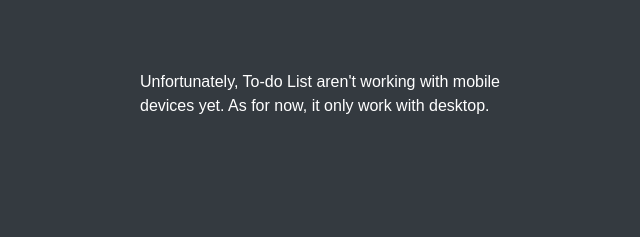
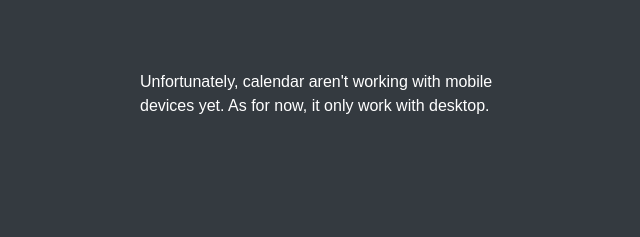
Before and after one commit to alepmustaqim03/FHTalif, a plain HTML site: page calendar.html in a window 1280 px wide. Shown: the part 976-1213 px from the top of the page, 320-960 px from the left. Drawn offline with nearby package versions, Linux system fonts and the light colour scheme; files that its build step writes are made by us from their sources; a script that the page names is missing; files whose address does not match are found by name.

Commit message:
Update calendar.html

```diff
--- a/calendar.html
+++ b/calendar.html
@@ -73,7 +73,7 @@
  </section>
        <section id="todolists2" class="page-section bg-faded rounded m-5 pt-5 pb-5">
         <div class="container" style="color: white;">
-          <p>Unfortunately, To-do List aren't working with mobile devices yet. As for now, it only work with desktop.</p>
+          <p>Unfortunately, calendar aren't working with mobile devices yet. As for now, it only work with desktop.</p>
         </div>
       </section>
 <footer class="bg-primary">
```
